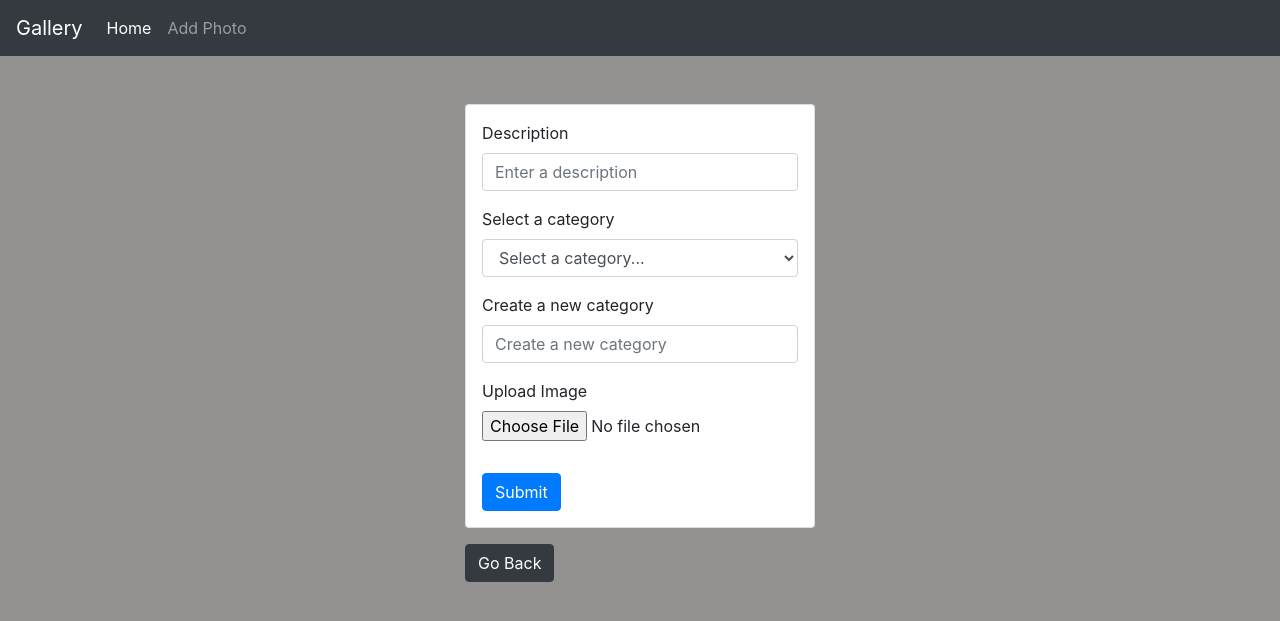
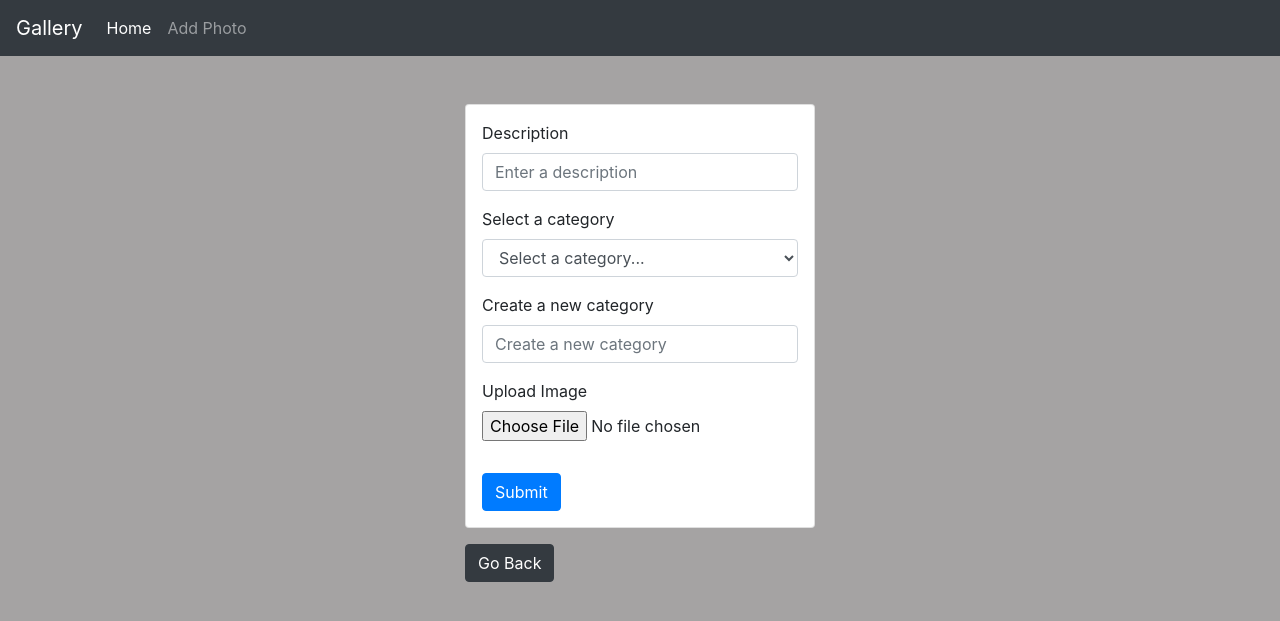
Before and after one commit to C-Ogamba/Photo-gallery, a Django app: page /add/ in a window 1280 px wide. Shown: the top 621 px of the page. Run offline with Django 4.2, Linux system fonts and the light colour scheme; data comes from the database, SQL or seed files in the repository.

Commit message:
FIX ERRORS

```diff
--- a/photos/templates/photos/main.html
+++ b/photos/templates/photos/main.html
@@ -10,7 +10,7 @@
 
     <title>Photo Album</title>
   </head>
-  <body style="background-color: rgb(148, 145, 145);">
+  <body style="background-color: rgb(165, 163, 163);">
         <nav class="navbar navbar-expand-lg navbar-dark bg-dark">
                 <a class="navbar-brand" href="#">Gallery</a>
                 <button class="navbar-toggler" type="button" data-toggle="collapse" data-target="#navbarNav" aria-controls="navbarNav" aria-expanded="false" aria-label="Toggle navigation">
@@ -25,6 +25,7 @@
                         <a class="nav-link" href="{% url 'add' %}">Add Photo</a>
                     </li>
                     </ul>
+
                 </div>
         </nav>
         <br>
```
